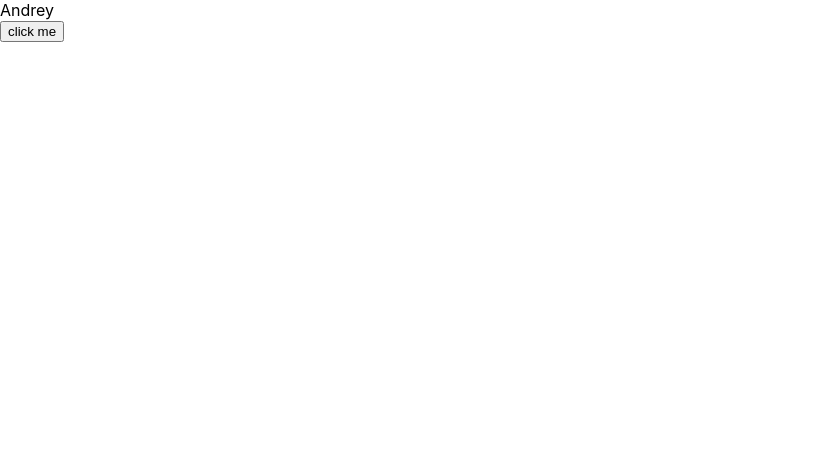
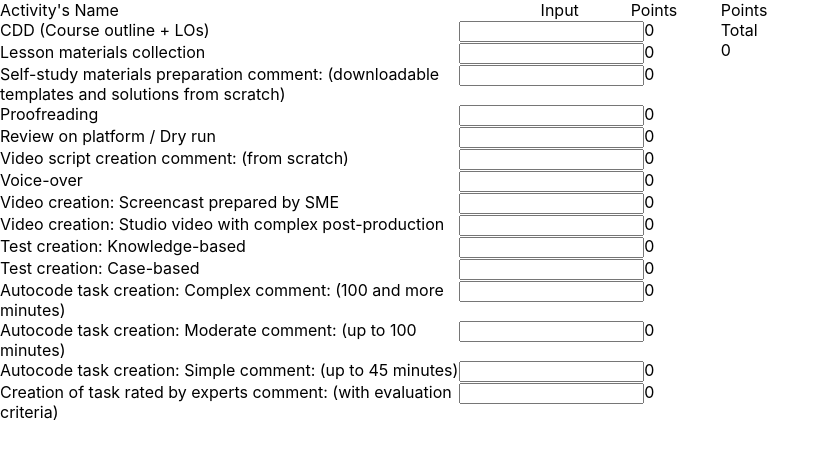
Before and after one commit to Andrey19951/SME-Calculator, a React (Create React App) app in the folder sme-calculator/: page / in a window 1280 px wide. Shown: the top 458 px of the page, without its empty margins (0-830 px from the left). Built offline with nearby package versions, Linux system fonts and the light colour scheme.

Commit message:
Added functionality to count result

```diff
--- a/sme-calculator/src/App.css
+++ b/sme-calculator/src/App.css
@@ -36,3 +36,32 @@
     transform: rotate(360deg);
   }
 }
+
+* {
+  box-sizing: border-box;
+}
+
+.main {
+  width: 800px;
+  display: flex;
+}
+
+.working-place {
+  width: 100%;
+}
+
+
+.working-place__row {
+  width: 100%;
+  display: flex;
+}
+
+.working-place__row > *:nth-child(1) {
+  flex: 6
+}
+.working-place__row > *:nth-child(2) {
+  flex: 1
+}
+.working-place__row > *:nth-child(3) {
+  flex: 1
+}
--- a/sme-calculator/src/App.js
+++ b/sme-calculator/src/App.js
@@ -1,9 +1,46 @@
 import logo from "./logo.svg";
 import "./App.css";
 import { InputBlock } from "./components/InputBlock";
+import { field_parameters } from "./constants";
+import { useSelector } from "react-redux";
+import { useEffect, useState } from "react";
 
 function App() {
-  return <InputBlock />;
+  const result_points = useSelector((state) => state.fields);
+  const [PointsTotal, SetPointsTotal] = useState("");
+  useEffect(() => {
+    const result_values = Object.values(result_points).reduce((sum, el) => {
+      sum += el ? parseInt(el) : 0;
+      return sum;
+    }, 0);
+
+    SetPointsTotal(result_values);
+  });
+
+  return (
+    <>
+      <div className="main">
+        <div className="working-place">
+          <div className="working-place__row">
+            <div>Activity's Name</div>
+            <div>Input</div>
+            <div>Points</div>
+          </div>
+          {field_parameters.map((el, i) => {
+            return (
+              <div className="working-place__row" key={i}>
+                <InputBlock mainText={el.mainText} state_name={el.state_name} />
+              </div>
+            );
+          })}
+        </div>
+        <div className="result-ouput">
+          <div>Points Total</div>
+          <div>{PointsTotal}</div>
+        </div>
+      </div>
+    </>
+  );
 }
 
 export default App;
--- a/sme-calculator/src/components/InputBlock.jsx
+++ b/sme-calculator/src/components/InputBlock.jsx
@@ -1,22 +1,35 @@
-import React from "react";
+import React, { useEffect, useState } from "react";
 import { useSelector, useDispatch } from "react-redux";
 import { setValue } from "../store/Slices/fields";
 
-export const InputBlock = ({}) => {
+export const InputBlock = ({ id, mainText, comment, counter, state_name }) => {
+  const value_from_store = useSelector((state) => state[`${state_name}`]);
   const dispatch = useDispatch();
 
-  const value = useSelector((state) => state.fields.value);
+  const [result, setResult] = useState(0);
+
+  const count_poinst = (event) => {
+    const target = event.target.value;
+
+    const points = parseInt(target) * 2;
+    dispatch(setValue({ [state_name]: points }));
+    setResult(points);
+  };
 
   return (
     <>
-      <div>{value}</div>
-      <button
-        onClick={() => {
-          dispatch(setValue("Valera"));
-        }}
-      >
-        click me
-      </button>
+      <div>{mainText}</div>
+      <div>
+        <input
+          type="number"
+          id={id}
+          value={value_from_store}
+          onChange={(e) => {
+            count_poinst(e);
+          }}
+        />
+      </div>
+      <div>{result}</div>
     </>
   );
 };
--- /dev/null
+++ b/sme-calculator/src/constants.js
@@ -0,0 +1,77 @@
+export const field_parameters = [
+    {
+      mainText: "CDD (Course outline + LOs)",
+      comment: "(please indicate how many CDDs have you created)",
+      state_name: "CDD_CoLOs"
+    },
+    {
+      mainText: "Lesson materials collection",
+      comment: "(please indicate the number of words)",
+      state_name: "Lmc"
+    },
+    {
+      mainText: "Self-study materials preparation comment: (downloadable templates and solutions from scratch)",
+      comment: "(please indicate how many templates you created)",
+      state_name: "Ssmpc"
+    },
+    {
+      mainText: "Proofreading",
+      comment: "(please indicate the number of words)",
+      state_name: "Pr"
+    },
+    {
+      mainText: "Review on platform / Dry run",
+      comment: "(please indicate the number of words)",
+      state_name: "RonpDr"
+    },
+    {
+      mainText: "Video script creation comment: (from scratch)",
+      comment: "(please indicate the number of words)",
+      state_name: "Vscc"
+    },
+    {
+      mainText: "Voice-over",
+      comment: "(please indicate the number of words)",
+      state_name: "Vo"
+    },
+    {
+      mainText: "Video creation: Screencast prepared by SME",
+      comment: "(please indicate the number of words)",
+      state_name: "VcSprbSME"
+    },
+    {
+      mainText: "Video creation: Studio video with complex post-production",
+      comment: "(please indicate the number of words)",
+      state_name: "VcSvwcpp"
+    },
+    {
+      mainText: "Test creation: Knowledge-based",
+      comment: "(please indicate the number of questions)",
+      state_name: "TcKb"
+    },
+    {
+      mainText: "Test creation: Case-based",
+      comment: "(please indicate the number of cases)",
+      state_name: "TcCb"
+    },
+    {
+      mainText: "Autocode task creation: Complex comment: (100 and more minutes)",
+      comment: "(please indicate the number of tasks)",
+      state_name: "AtcCc"
+    },
+    {
+      mainText: "Autocode task creation: Moderate comment: (up to 100 minutes)",
+      comment: "(please indicate the number of tasks)",
+      state_name: "AtcMc"
+    },
+    {
+      mainText: "Autocode task creation: Simple comment: (up to 45 minutes)",
+      comment: "(please indicate the number of tasks)",
+      state_name: "AtcSc"
+    },
+    {
+      mainText: "Creation of task rated by experts comment: (with evaluation criteria)",
+      comment: "(please indicate the number of study hours required for the task)",
+      state_name: "Cotrbec"
+    }
+  ];
--- a/sme-calculator/src/store/Slices/fields.js
+++ b/sme-calculator/src/store/Slices/fields.js
@@ -1,7 +1,21 @@
 import { createSlice } from "@reduxjs/toolkit";
 
 const initialState = {
-  value: "Andrey",
+  CDD_CoLOs: "",
+  Lmc: "",
+  Ssmpc: "",
+  Pr: "",
+  RonpDr: "",
+  Vscc: "",
+  Vo: "",
+  VcSprbSME: "",
+  VcSvwcpp: "",
+  TcKb: "",
+  TcCb: "",
+  AtcCc: "",
+  AtcMc: "",
+  AtcSc: "",
+  Cotrbec: "",
 };
 
 export const fieldSlice = createSlice({
@@ -9,7 +23,7 @@ export const fieldSlice = createSlice({
   initialState,
   reducers: {
     setValue(state, action) {
-      return { ...state, value: action.payload };
+      return { ...state, ...action.payload };
     },
   },
 });
```
Also changed, not shown: sme-calculator/src/components/SeparateInput.jsx (added).
